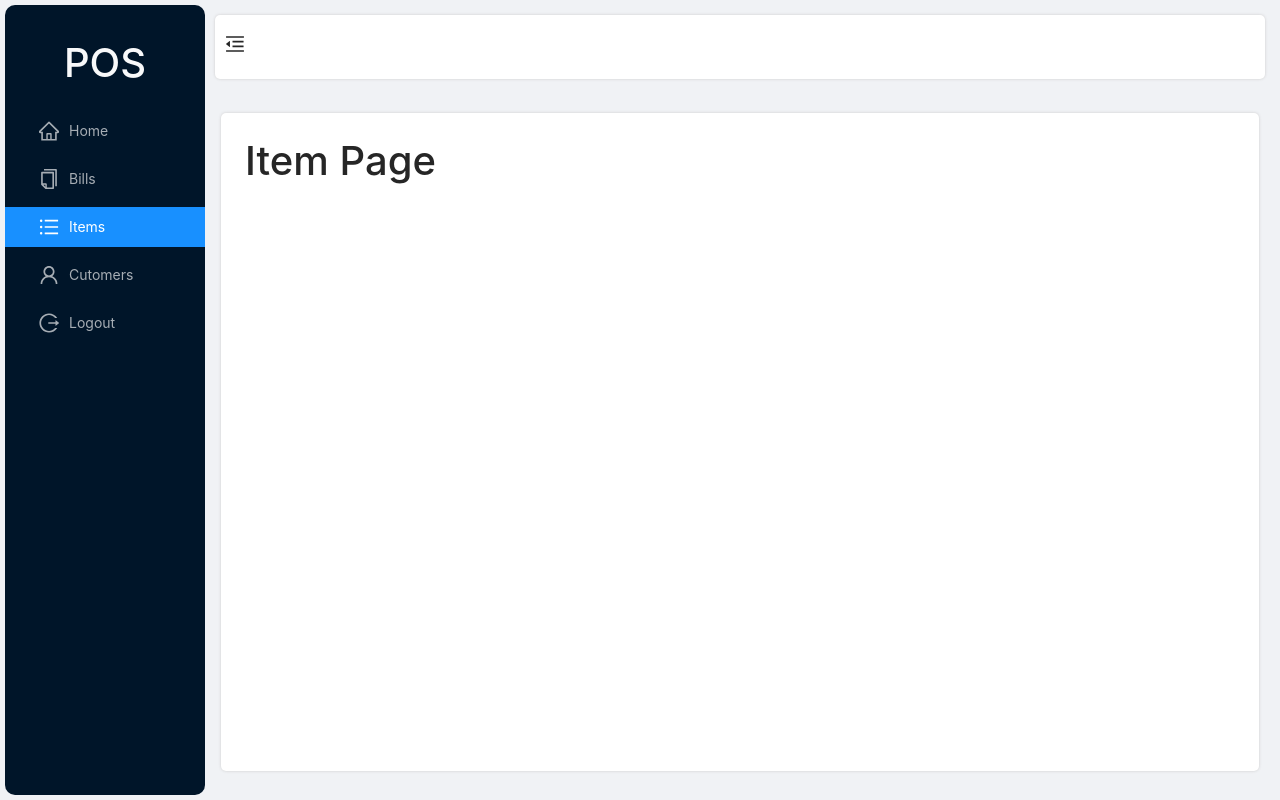
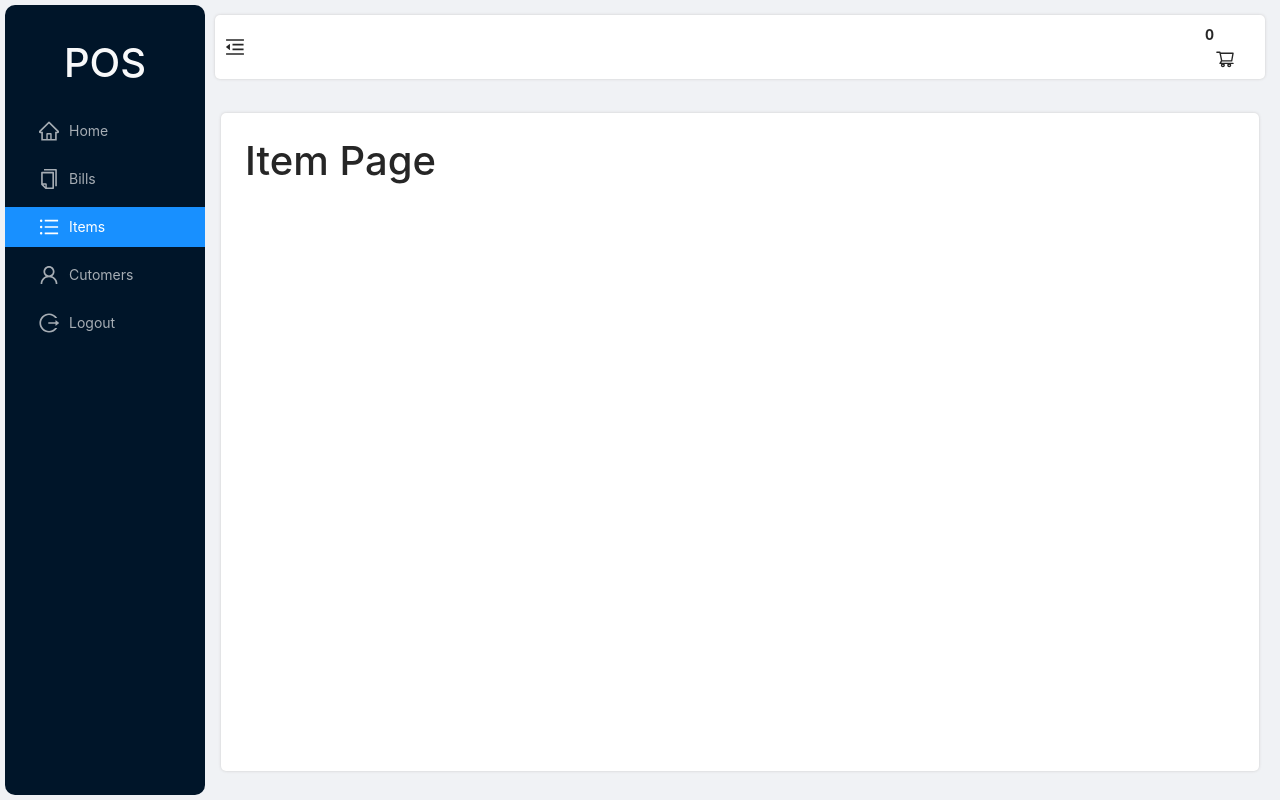
Before and after one commit to tinkugupta5/POS_fullsatck, a React (Create React App) app in the folder client/: page /items in a window 1280 px wide. Built offline with nearby package versions, Linux system fonts and the light colour scheme.

Commit message:
syntax change

```diff
--- a/client/src/componets/DefaultLayout.js
+++ b/client/src/componets/DefaultLayout.js
@@ -1,7 +1,8 @@
-import React from "react";
+import React,{useState} from "react";
+import { useSelector } from "react-redux";
 import { Layout, Menu } from "antd";
 import { NavLink } from "react-router-dom";
-import { useState } from "react";
+import { rootReducer } from './redux/rootReducer';
 import {
   MenuUnfoldOutlined,
   MenuFoldOutlined,
@@ -10,12 +11,15 @@ import {
   HomeOutlined,
   CopyOutlined,
   UnorderedListOutlined,
+  ShoppingCartOutlined
 } from "@ant-design/icons";
 import "../styles/DefaultLayout.css";
+
 const { Header, Sider, Content } = Layout;
 
 const  DefaultLayout = ({children})=> {
 
+  const {cartItems} = useSelector(state => state.rootReducer)
   const [collapsed,setCollapsed] = useState(false)
   //change class based component to functional components
   // state = {
@@ -68,6 +72,11 @@ const  DefaultLayout = ({children})=> {
                 onClick: toggle,
               }
             )}
+
+            <div className="cart-item">
+              <p>{cartItems.length}</p>
+              <ShoppingCartOutlined/>
+            </div>
           </Header>
           <Content
             className="site-layout-background"
--- a/client/src/componets/pages/ItemPage.js
+++ b/client/src/componets/pages/ItemPage.js
@@ -7,8 +7,6 @@ const itemPage = () => {
     <DefaultLayout>
       <h1>Item Page</h1>
       </DefaultLayout>
-
-
   )
 }
 
--- a/client/src/styles/DefaultLayout.css
+++ b/client/src/styles/DefaultLayout.css
@@ -45,3 +45,25 @@
     align-items: center;
     margin-left: 10px;
   }
+
+  .ant-layout-header{
+
+    line-height: 0;
+    display: flex;
+    align-items: center;
+    justify-content: space-between;
+
+  }
+
+  .cart-item {
+    padding-left: 20px;
+    padding-right: 30px;
+    cursor: pointer;
+  }
+
+  .cart-item p {
+    margin-top: 10px;
+    font-weight: bold;
+    margin-right: 10px;
+
+  }
```
